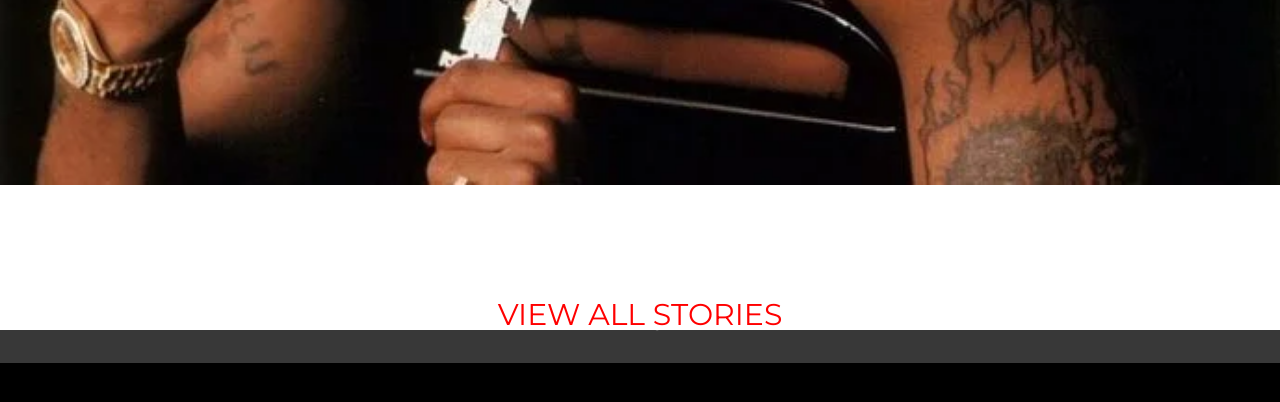
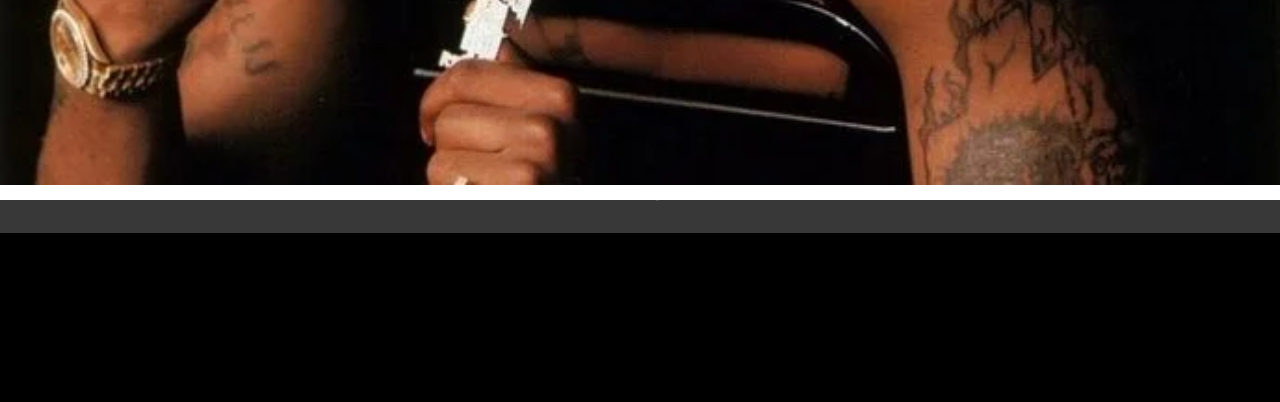
Before and after one commit to lRaffou/Artiste_Site, a plain HTML site: page CSS/Accueil/Accceil.html in a window 1280 px wide. Shown: the part 4561-4963 px from the top of the page. Drawn offline with Linux system fonts and the light colour scheme.

Commit message:
accueil
accueil

```diff
--- a/CSS/Accueil/Accceil.html
+++ b/CSS/Accueil/Accceil.html
@@ -89,22 +89,10 @@
                 <p class="fourth-1">
                     STRICTLY 4 MY N.I.G.G.A.Z...OG BIOGRAPHY
                 </p>
-                <p class="fourth-1">
+                <p class="fourth">
                     SAL MANNA
                 </p>
 
-
-
-            </div>
-
-
-            <div class="under">
-               <a href="">
-                <p class="fourth-2">
-                    VIEW ALL STORIES
-
-                </p>
-               </a>
             </div>
 
 
```
